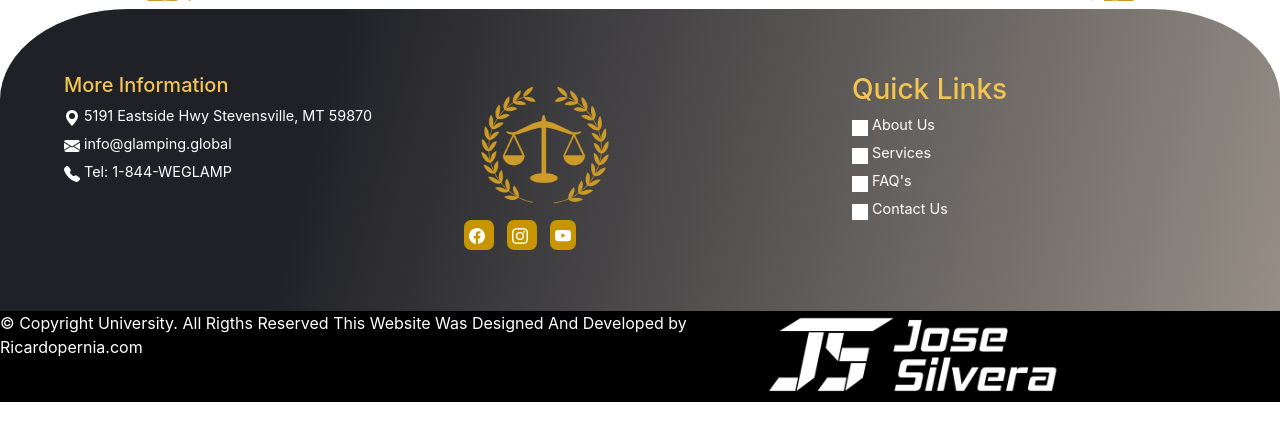
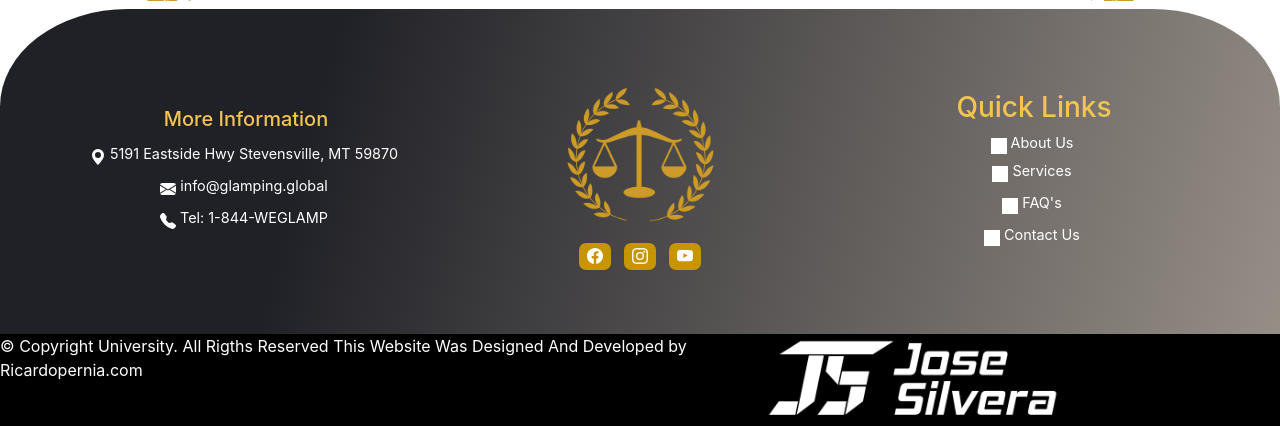
Before and after one commit to ricardoper96/Bootcamp1-Bootstrap, a web app: file index.html in a window 1280 px wide. Shown: the part 3167-3593 px from the top of the page. Before the commit the page ends 3569 px from the top, so only its background shows below. Run offline with its HTML, style and script files only (its server is not run), Linux system fonts and the light colour scheme; some libraries are stand-ins or nearby versions.

Commit message:
ajustes de maria de la noche

```diff
--- a/index.html
+++ b/index.html
@@ -78,7 +78,7 @@
     </div>
   </div>
     <div class="row ">
-        <nav class="navbar navbar-expand-lg navbar-main " >
+        <nav class="navbar navbar-expand-lg navbar-main header-nav " >
             <a class="navbar-brand" href="#">
                 <img class= "app-img" src="./assets/LOGO.png" class="img-thumbnail" >
             </a>
@@ -344,7 +344,7 @@
 
 <div class="container-fluid contain-footer">
     <div class="row">
-        <div class="col-md-4 col-sm-6">
+        <div class="col-md-4 d-flex flex-column justify-content-center align-items-center ">
             <h5 class="title-footer">More Information</h5>
             <div class="app-link-footer my-1">
                 <a href="https://web.whatsapp.com/">
@@ -366,33 +366,48 @@
                 <span class="text-white ml-1 mr-1 ">Tel: 1-844-WEGLAMP</span>
             </div>
         </div>
-        <div class="col-md-4">
-            <a class="navbar-brand" href="#">
+        <div class="col-md-4 d-flex flex-column justify-content-center align-items-center ">
+            <div class="content-footer">
+
+
+
+                <div class="div">
+                    <a class="navbar-brand ml-3" href="#">
                         <img class= "img-footer" src="./assets/LOGO.png" class="img-thumbnail" >
+
                     </a>
-            <div class="div">
-                <span class="app-footer">
+                    <div class="content-icons d-flex flex-row justify-content-center">
+
+                        <div class="app-footer">
+
                             <a href="https://www.facebook.com" target="_blank">
                                 <img class="item" src="./assets/facebook.svg">
                             </a>
 
-            </span>
-                <span class="app-footer">
+                        </div>
+                        <div class="app-footer">
                             <a href="https://www.instagram.com/" target="_blank">
                                 <img class="item" src="./assets/instagram.svg">
                             </a>
 
-            </span>
-                <span class="app-footer">
+                        </div>
+
+                        <div class="app-footer">
                             <a href="https://www.youtube.com/" target="_blank">
                                 <img class="item" src="./assets/youtube.svg">
                             </a>
 
-            </span>
+                        </div>
                     </div>
 
+
+
                 </div>
-        <div class="col-md-4">
+            </div>
+
+
+        </div>
+        <div class="col-md-4 d-flex flex-column justify-content-center align-items-center">
             <h3 class="title-footer">Quick Links</h3>
             <div class="app-link-footer">
                 <a href="https://web.whatsapp.com/">
--- a/styles/styles.css
+++ b/styles/styles.css
@@ -1,6 +1,6 @@
 body{
     scroll-behavior: smooth;
-    overflow-x: unset;
+    overflow-x: hidden;
 }
 
 .navbar-section{
@@ -23,7 +23,8 @@ body{
 
 
     width: 100%;
-    background-color: transparent;
+    background-color: rgb(73, 73, 73,0.4);
+
 }
 .app-img{
     height: 3em;
@@ -300,16 +301,22 @@ body{
 .title-footer{
     color: rgb(242,197,82);
 }
-.img-footer{
-    width: 50%;
+.img-footer {
+    width: 100%;
+    height:10rem;
+
 
 }
+
 .app-footer{
     background-color: #c69500;
-    padding: 0.3rem;
     border-radius: 7px;
-    margin: 0.4rem;
+    margin: 0 0.4rem;
+    padding-left:0.5rem;
+    padding-right: 0.5rem;
+    padding-bottom: 0.2rem;
 }
+
 .contain-footer-last{
     background-color: black;
 }
```
Lines whose indentation alone changed are shown as unchanged.
